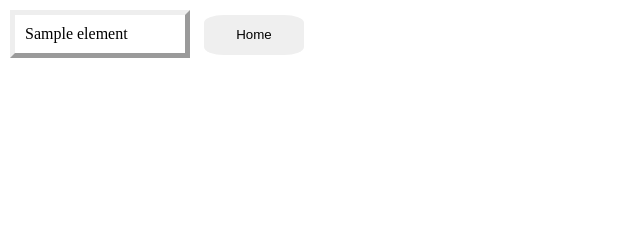
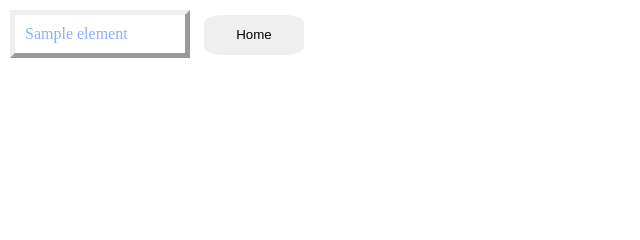
Before and after one commit to rnowak6/jamr, a Python web app: template final-project/Templates/test.html in a window 1280 px wide. Shown: the part 400-640 px from the top of the page, without its empty margins (0-640 px from the left). Run offline with Jinja, Linux system fonts and the light colour scheme; the template is opened without the code that fills it: most values are stand-ins (such as "Sample title", 1, 10 or a date in 2020); some libraries are stand-ins or nearby versions.

Commit message:
templates update

```diff
--- a/final-project/Templates/test.html
+++ b/final-project/Templates/test.html
@@ -1,4 +1,5 @@
 <!DOCTYPE html>
+
 <!--<html>
   <head>
     <style>
@@ -31,7 +32,7 @@
 </html> -->
 
 
-<html>
+<html >
   <head>
     <script src="https://ajax.googleapis.com/ajax/libs/jquery/3.2.1/jquery.min.js"></script>
 
@@ -47,6 +48,9 @@
         margin: 0;
         padding: 0;
       }
+      #cooldesign {
+        color: #89afff;
+      }
       button{
         height: 40px;
         width: 100px;
@@ -54,6 +58,7 @@
         border-radius: 20%;
         display: inline-block;
         border: none;
+        background-color: (137, 175, 255);
       }
       .elements {
         display: inline-block;
@@ -157,7 +162,7 @@
     src="https://maps.googleapis.com/maps/api/js?key=AIzaSyDWxfkwgYMRFBLBc5TH0pBlsjx499vk4hg&callback=initMap">
     </script>
       {% for information in name %}
-    <div class="elements">
+    <div id = "cooldesign" class="elements">
       {%for element in information%}
       {{element}}
       {% endfor %}
```
